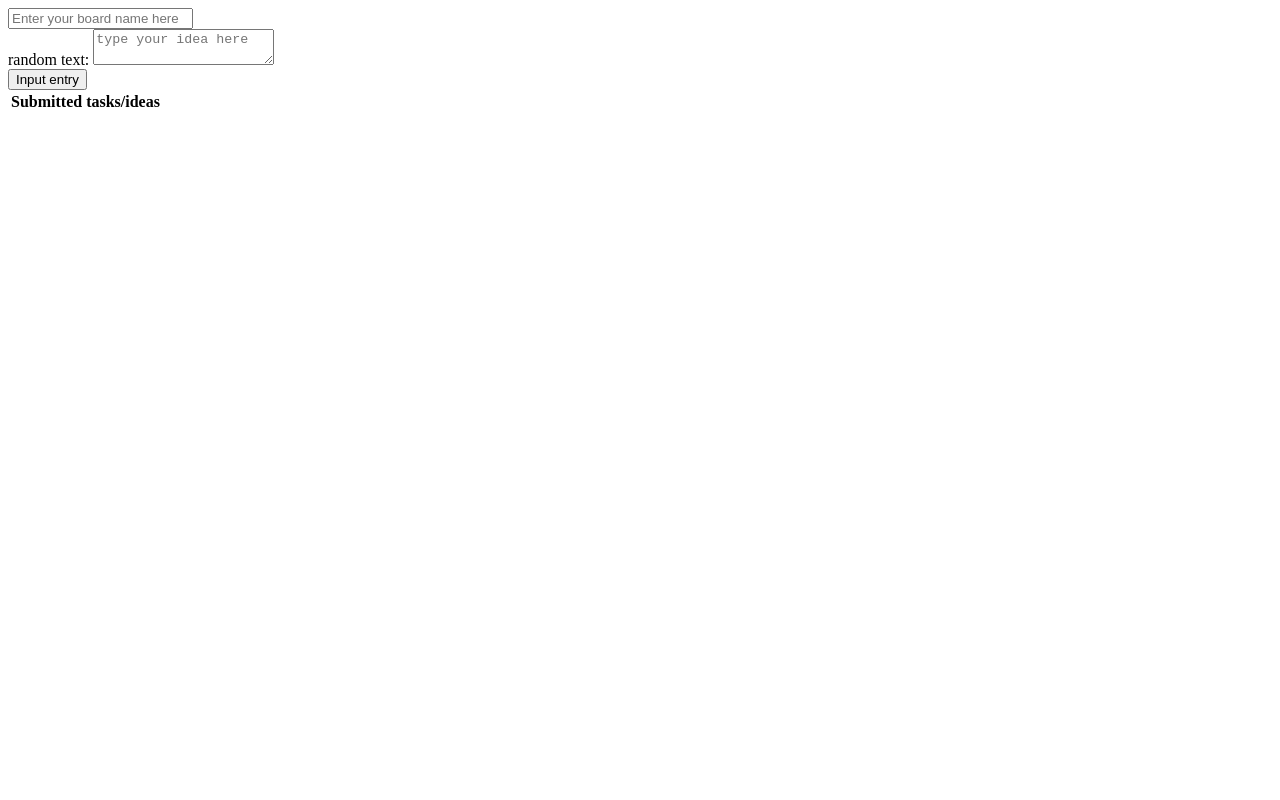
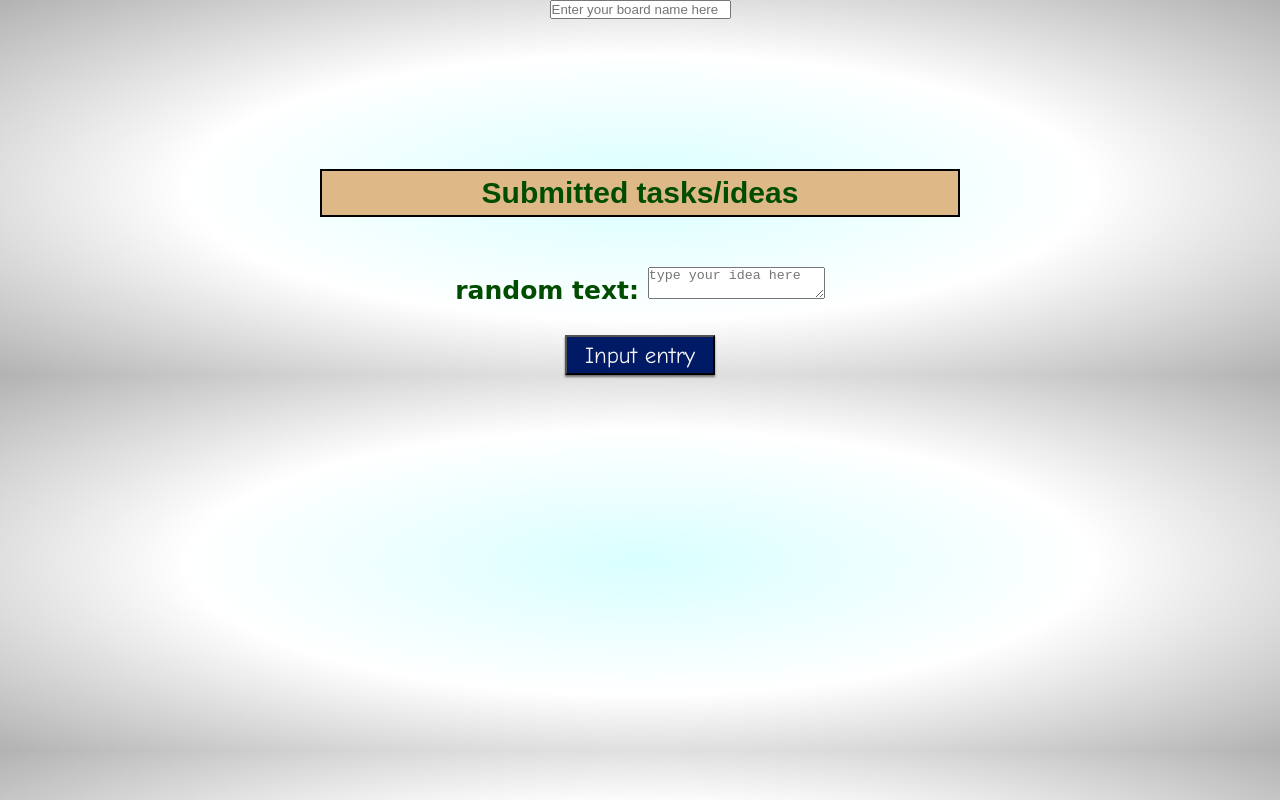
Before and after one commit to lonehousewife/vit_final, a plain HTML site: page index.html in a window 1280 px wide. Drawn offline with Linux system fonts and the light colour scheme.

Commit message:
added styling to submitted tasks table

```diff
--- a/index.html
+++ b/index.html
@@ -4,6 +4,8 @@
     <meta charset="UTF-8">
     <meta name="viewport" content="width=device-width, initial-scale=1.0">
     <title>Jira Board for Dummies</title>
+    <link rel="stylesheet" href="style.css" media="screen" title="no title">
+
 </head>
 <body>
 <!-----Area to input title of Board---->
@@ -22,18 +24,20 @@
     </table>
 </div>
 <!-------Staging/submitted tasks Board------->
-<div id="container">
-    <div class="input">random text: <textarea id="message" placeholder='type your idea here'></textarea>
+<table id="display">
+    <tr>
+      <th>Submitted tasks/ideas</th>
+    </tr>
+ </table>
+<!----Free text area for user to submit info----->
+ <div id="container">
+    <div id="messageDiv" class="input">random text: <textarea id="message" placeholder='type your idea here'></textarea>
     </div>
 
     <button id="entry">Input entry</button>
 </div>
-<table id="display">
-   <tr>
-     <th>Submitted tasks/ideas</th>
-   </tr>
-</table>
-<!----Free text area for user to submit info----->
+
+
 <script src="script.js"></script>
 </body>
 </html>
--- a/style.css
+++ b/style.css
@@ -0,0 +1,62 @@
+* {
+    margin: 0;
+    padding: 0;
+}
+
+html {
+    /* Fail safe */
+    background-color: #b3ffff;
+
+    /* Radial gradient background - css3 */
+    background: radial-gradient(rgba(179, 255, 255, .5), rgba(255, 255, 255, .5), rgba(0, 0, 0, .3));
+    text-align: center;
+}
+
+#messageDiv {
+    margin-top: 50px;
+}
+
+.input {
+    font-size: 25px;
+    color: #004d00;
+    font-weight: 700;
+    font-family: cursive;
+    margin: 20px
+;}
+
+#entry {
+    width: 150px;
+    height: 40px;
+    font-size: 23px;
+    font-family: "comic sans MS", cursive, sans-serif;
+    background-color: #001a66;
+    color: whitesmoke;
+    box-shadow: 0 2px 2px 0 rgba(0, 0, 0, .5);
+    margin-top: 10px;
+}
+
+table {
+  border-collapse: collapse;
+  width: 50%;
+  margin: 50px auto;
+  background-color: burlywood;
+}
+
+table, th, td {
+    border: 2px solid black;
+    padding: 5px;
+    }
+
+    th {
+        font-size: 30px;
+        font-weight: 700;
+        font-family: Arial;
+        color: #004d00;
+    }
+
+    td {
+        font-size: 25px;
+        color: crimson;
+        font-weight: 400;
+        font-family: Georgia;
+    }
```
